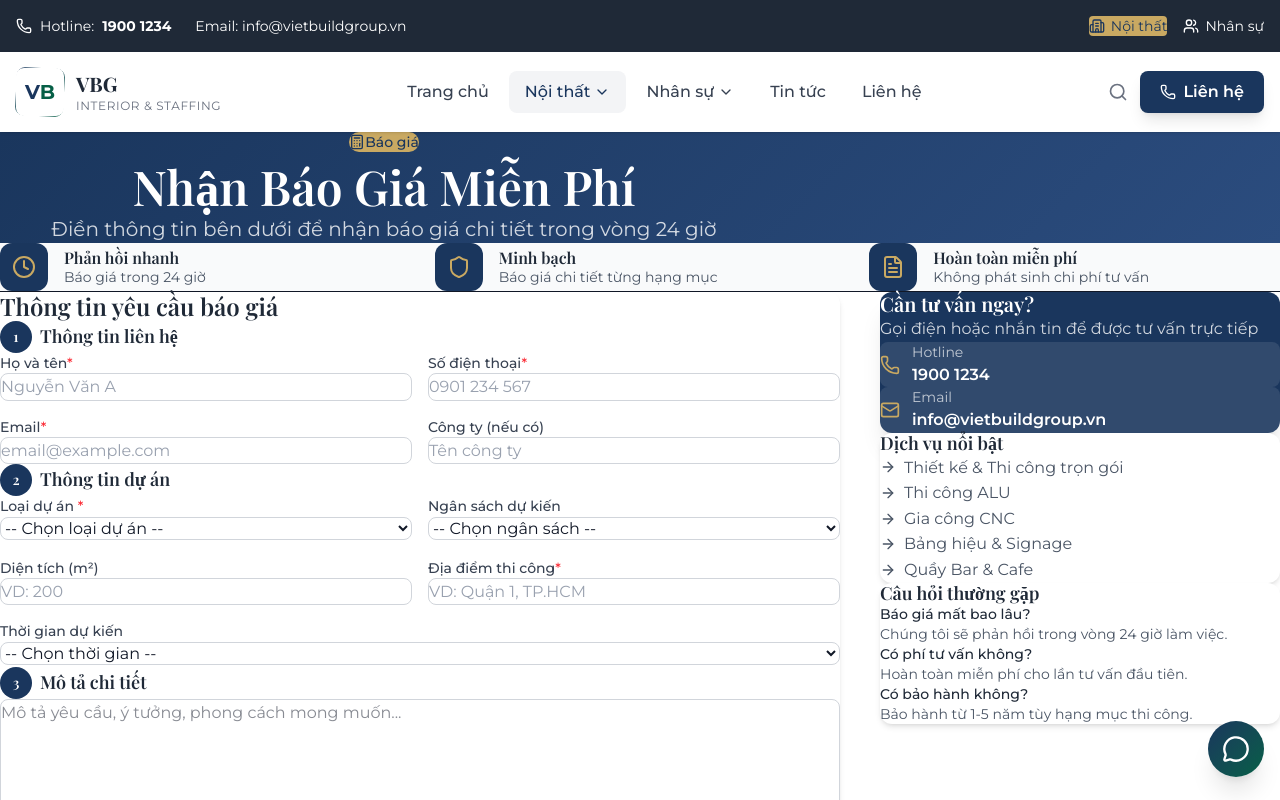
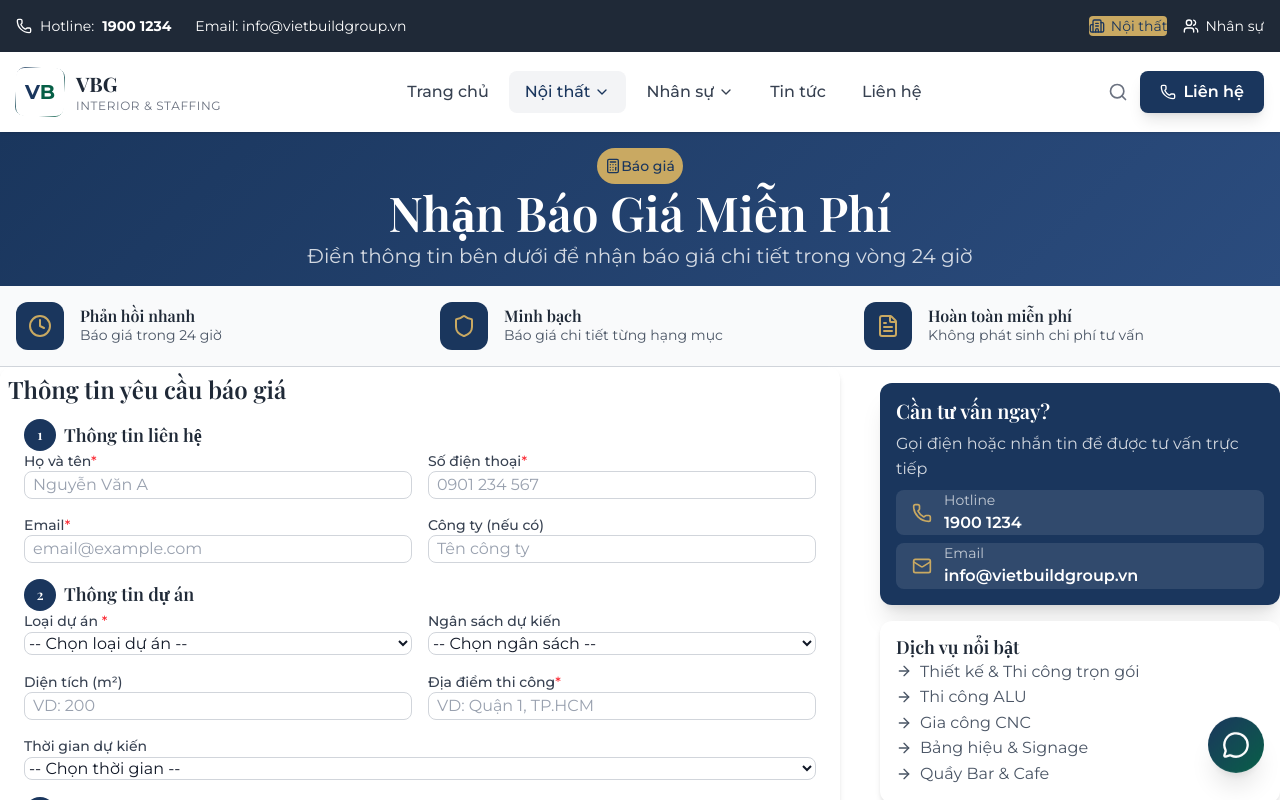
Before and after one commit to buithanhlong1912/GP-Global, a Next.js app in the folder frontend-update/: page /noi-that/bao-gia in a window 1280 px wide. Shown: the top 800 px of the page. Built offline with nearby package versions, Linux system fonts and the light colour scheme.

Commit message:
task/update-ui change css interior screen

```diff
--- a/frontend-update/src/app/noi-that/bao-gia/page.tsx
+++ b/frontend-update/src/app/noi-that/bao-gia/page.tsx
@@ -1,64 +1,70 @@
-"use client";
+'use client';
 
-import { useState } from "react";
-import { motion } from "framer-motion";
-import { Section, Container, SectionHeader, Input, Button, Badge, Card } from "@/components/ui";
-import { COMPANY_INFO, INTERIOR_SERVICES } from "@/lib/constants";
 import {
+  Badge,
+  Button,
+  Card,
+  Container,
+  Input,
+  Section,
+} from '@/components/ui';
+import { COMPANY_INFO, INTERIOR_SERVICES } from '@/lib/constants';
+import { motion } from 'framer-motion';
+import {
+  ArrowRight,
+  Calculator,
+  CheckCircle,
+  Clock,
+  FileText,
+  Mail,
+  Phone,
   Send,
-  Phone,
-  Mail,
-  MapPin,
-  CheckCircle,
+  Shield,
   Upload,
-  FileText,
-  Calculator,
-  Clock,
-  Shield,
-  ArrowRight,
-} from "lucide-react";
+} from 'lucide-react';
+import { useState } from 'react';
 
 const projectTypes = [
-  "Showroom / Cửa hàng",
-  "Nhà hàng / Quán ăn",
-  "Cafe / Bar",
-  "Văn phòng",
-  "Khách sạn",
-  "Bảng hiệu / Signage",
-  "ALU / CNC",
-  "Khác",
+  'Showroom / Cửa hàng',
+  'Nhà hàng / Quán ăn',
+  'Cafe / Bar',
+  'Văn phòng',
+  'Khách sạn',
+  'Bảng hiệu / Signage',
+  'ALU / CNC',
+  'Khác',
 ];
 
 const budgetRanges = [
-  "Dưới 100 triệu",
-  "100 - 300 triệu",
-  "300 - 500 triệu",
-  "500 triệu - 1 tỷ",
-  "1 - 3 tỷ",
-  "Trên 3 tỷ",
-  "Chưa xác định",
+  'Dưới 100 triệu',
+  '100 - 300 triệu',
+  '300 - 500 triệu',
+  '500 triệu - 1 tỷ',
+  '1 - 3 tỷ',
+  'Trên 3 tỷ',
+  'Chưa xác định',
 ];
 
 const timelines = [
-  "Gấp (dưới 1 tháng)",
-  "1 - 2 tháng",
-  "2 - 3 tháng",
-  "3 - 6 tháng",
-  "Chưa xác định",
+  'Gấp (dưới 1 tháng)',
+  '1 - 2 tháng',
+  '2 - 3 tháng',
+  '3 - 6 tháng',
+  'Chưa xác định',
 ];
 
 export default function QuotePage() {
   const [formData, setFormData] = useState({
-    name: "",
-    email: "",
-    phone: "",
-    company: "",
-    projectType: "",
-    budget: "",
-    area: "",
-    location: "",
-    timeline: "",
-    description: "",
+    name: '',
+    email: '',
+    phone: '',
+    company: '',
+    projectType: '',
+    budget: '',
+    area: '',
+    location: '',
+    timeline: '',
+    description: '',
   });
   const [isSubmitting, setIsSubmitting] = useState(false);
   const [isSubmitted, setIsSubmitted] = useState(false);
@@ -86,14 +92,12 @@ export default function QuotePage() {
             Gửi yêu cầu thành công!
           </h1>
           <p className="text-gray-600 mb-8">
-            Cảm ơn bạn đã quan tâm đến dịch vụ của chúng tôi. Đội ngũ tư vấn sẽ liên
-            hệ lại trong vòng 24 giờ để thảo luận chi tiết về dự án của bạn.
+            Cảm ơn bạn đã quan tâm đến dịch vụ của chúng tôi. Đội ngũ tư vấn sẽ
+            liên hệ lại trong vòng 24 giờ để thảo luận chi tiết về dự án của
+            bạn.
           </p>
           <div className="flex justify-center gap-4">
-            <Button
-              variant="primary"
-              onClick={() => setIsSubmitted(false)}
-            >
+            <Button variant="primary" onClick={() => setIsSubmitted(false)}>
               Gửi yêu cầu khác
             </Button>
             <a href="/">
@@ -108,10 +112,13 @@ export default function QuotePage() {
   return (
     <>
       {/* Hero */}
-      <section className="bg-interior-gradient py-16">
+      <section className="bg-interior-gradient !py-4">
         <Container>
-          <div className="text-center max-w-3xl mx-auto">
-            <Badge variant="interior" className="mb-4 bg-[#c9a962] text-[#1a365d]">
+          <div className="text-center mx-auto">
+            <Badge
+              variant="interior"
+              className="mb-4 bg-[#c9a962] text-[#1a365d] !p-2"
+            >
               <Calculator className="w-4 h-4 mr-1" />
               Báo giá
             </Badge>
@@ -126,7 +133,10 @@ export default function QuotePage() {
       </section>
 
       {/* Features Bar */}
-      <Section padding="sm" className="border-b bg-gray-50">
+      <Section
+        padding="sm"
+        className="border-b border-gray-300 bg-gray-50 !p-4"
+      >
         <div className="grid grid-cols-1 md:grid-cols-3 gap-6">
           <div className="flex items-center gap-4">
             <div className="w-12 h-12 bg-[#1a365d] rounded-xl flex items-center justify-center">
@@ -143,7 +153,9 @@ export default function QuotePage() {
             </div>
             <div>
               <h3 className="font-semibold text-gray-900">Minh bạch</h3>
-              <p className="text-sm text-gray-600">Báo giá chi tiết từng hạng mục</p>
+              <p className="text-sm text-gray-600">
+                Báo giá chi tiết từng hạng mục
+              </p>
             </div>
           </div>
           <div className="flex items-center gap-4">
@@ -151,8 +163,12 @@ export default function QuotePage() {
               <FileText className="w-6 h-6 text-[#c9a962]" />
             </div>
             <div>
-              <h3 className="font-semibold text-gray-900">Hoàn toàn miễn phí</h3>
-              <p className="text-sm text-gray-600">Không phát sinh chi phí tư vấn</p>
+              <h3 className="font-semibold text-gray-900">
+                Hoàn toàn miễn phí
+              </h3>
+              <p className="text-sm text-gray-600">
+                Không phát sinh chi phí tư vấn
+              </p>
             </div>
           </div>
         </div>
@@ -162,13 +178,16 @@ export default function QuotePage() {
       <Section padding="xl">
         <div className="grid lg:grid-cols-3 gap-10">
           {/* Form */}
-          <div className="lg:col-span-2">
-            <Card padding="lg">
+          <div className=" lg:col-span-2">
+            <Card padding="lg" className="!p-2">
               <h2 className="text-2xl font-bold text-gray-900 mb-6">
                 Thông tin yêu cầu báo giá
               </h2>
 
-              <form onSubmit={handleSubmit} className="space-y-6">
+              <form
+                onSubmit={handleSubmit}
+                className="space-y-6 !p-4 flex flex-col gap-4"
+              >
                 {/* Personal Info */}
                 <div>
                   <h3 className="text-lg font-semibold text-gray-900 mb-4 flex items-center gap-2">
@@ -187,6 +206,7 @@ export default function QuotePage() {
                         setFormData({ ...formData, name: e.target.value })
                       }
                       required
+                      className="!px-2"
                     />
                     <Input
                       label="Số điện thoại"
@@ -198,6 +218,7 @@ export default function QuotePage() {
                         setFormData({ ...formData, phone: e.target.value })
                       }
                       required
+                      className="!px-2"
                     />
                     <Input
                       label="Email"
@@ -209,6 +230,7 @@ export default function QuotePage() {
                         setFormData({ ...formData, email: e.target.value })
                       }
                       required
+                      className="!px-2"
                     />
                     <Input
                       label="Công ty (nếu có)"
@@ -218,6 +240,7 @@ export default function QuotePage() {
                       onChange={(e) =>
                         setFormData({ ...formData, company: e.target.value })
                       }
+                      className="!px-2"
                     />
                   </div>
                 </div>
@@ -238,7 +261,10 @@ export default function QuotePage() {
                       <select
                         value={formData.projectType}
                         onChange={(e) =>
-                          setFormData({ ...formData, projectType: e.target.value })
+                          setFormData({
+                            ...formData,
+                            projectType: e.target.value,
+                          })
                         }
                         required
                         className="w-full px-4 py-3 rounded-lg border border-gray-300 bg-white focus:outline-none focus:ring-2 focus:ring-[#1a365d]"
@@ -278,6 +304,7 @@ export default function QuotePage() {
                       onChange={(e) =>
                         setFormData({ ...formData, area: e.target.value })
                       }
+                      className="!px-2"
                     />
                     <Input
                       label="Địa điểm thi công"
@@ -288,6 +315,7 @@ export default function QuotePage() {
                         setFormData({ ...formData, location: e.target.value })
                       }
                       required
+                      className="!px-2"
                     />
                     <div className="md:col-span-2">
                       <label className="block text-sm font-medium text-gray-700 mb-1.5">
@@ -326,14 +354,17 @@ export default function QuotePage() {
                     onChange={(e) =>
                       setFormData({ ...formData, description: e.target.value })
                     }
-                    className="w-full px-4 py-3 rounded-lg border border-gray-300 bg-white focus:outline-none focus:ring-2 focus:ring-[#1a365d] resize-none"
+                    className="w-full px-4 py-3 rounded-lg border border-gray-300 bg-white focus:outline-none focus:ring-2 focus:ring-[#1a365d] resize-none !px-2"
                   />
 
                   {/* File Upload */}
-                  <div className="mt-4 p-6 border-2 border-dashed border-gray-300 rounded-xl text-center hover:border-[#1a365d] transition-colors cursor-pointer">
+                  <div className="mt-4 p-6 border-2 border-dashed border-gray-300 rounded-xl text-center hover:border-[#1a365d] transition-colors cursor-pointer !p-4 flex flex-col items-center justify-center gap-2">
                     <Upload className="w-10 h-10 mx-auto text-gray-400 mb-2" />
                     <p className="text-gray-600">
-                      Kéo thả file hoặc <span className="text-[#1a365d] font-medium">chọn file</span>
+                      Kéo thả file hoặc{' '}
+                      <span className="text-[#1a365d] font-medium">
+                        chọn file
+                      </span>
                     </p>
                     <p className="text-sm text-gray-500 mt-1">
                       Bản vẽ, hình ảnh tham khảo (PDF, JPG, PNG - Max 10MB)
@@ -349,6 +380,7 @@ export default function QuotePage() {
                   fullWidth
                   isLoading={isSubmitting}
                   rightIcon={<Send className="w-5 h-5" />}
+                  className="!p-2"
                 >
                   Gửi yêu cầu báo giá
                 </Button>
@@ -357,17 +389,20 @@ export default function QuotePage() {
           </div>
 
           {/* Sidebar */}
-          <div className="space-y-6">
+          <div className="space-y-6 h-full flex flex-col gap-4 !mt-4">
             {/* Contact Card */}
-            <Card variant="elevated" className="bg-[#1a365d] text-white">
+            <Card
+              variant="elevated"
+              className="bg-[#1a365d] text-white !p-4 flex flex-col gap-2"
+            >
               <h3 className="text-xl font-bold mb-4">Cần tư vấn ngay?</h3>
               <p className="text-white/80 mb-6">
                 Gọi điện hoặc nhắn tin để được tư vấn trực tiếp
               </p>
-              <div className="space-y-4">
+              <div className="space-y-4 flex flex-col gap-2">
                 <a
-                  href={`tel:${COMPANY_INFO.hotline.replace(/\s/g, "")}`}
-                  className="flex items-center gap-3 p-3 bg-white/10 rounded-lg hover:bg-white/20 transition-colors"
+                  href={`tel:${COMPANY_INFO.hotline.replace(/\s/g, '')}`}
+                  className="flex items-center gap-3 p-3 bg-white/10 rounded-lg hover:bg-white/20 transition-colors !px-4 "
                 >
                   <Phone className="w-5 h-5 text-[#c9a962]" />
                   <div>
@@ -377,7 +412,7 @@ export default function QuotePage() {
                 </a>
                 <a
                   href={`mailto:${COMPANY_INFO.email}`}
-                  className="flex items-center gap-3 p-3 bg-white/10 rounded-lg hover:bg-white/20 transition-colors"
+                  className="flex items-center gap-3 p-3 bg-white/10 rounded-lg hover:bg-white/20 transition-colors !px-4 "
                 >
                   <Mail className="w-5 h-5 text-[#c9a962]" />
                   <div>
@@ -389,7 +424,7 @@ export default function QuotePage() {
             </Card>
 
             {/* Services Quick List */}
-            <Card>
+            <Card className="!p-4">
               <h3 className="text-lg font-bold text-gray-900 mb-4">
                 Dịch vụ nổi bật
               </h3>
@@ -409,7 +444,7 @@ export default function QuotePage() {
             </Card>
 
             {/* FAQ */}
-            <Card>
+            <Card className="!p-4">
               <h3 className="text-lg font-bold text-gray-900 mb-4">
                 Câu hỏi thường gặp
               </h3>
--- a/frontend-update/src/app/noi-that/page.tsx
+++ b/frontend-update/src/app/noi-that/page.tsx
@@ -81,11 +81,11 @@ export default function InteriorPage() {
           }}
         />
 
-        <Container className="relative z-10 py-20">
+        <Container className="relative z-10 py-20 !px-4">
           <div className="max-w-3xl">
             <Badge
               variant="interior"
-              className="mb-6 bg-[#c9a962] text-[#1a365d]"
+              className="mb-6 bg-[#c9a962] text-[#1a365d] !p-2"
             >
               <Building2 className="w-4 h-4 mr-1" />
               Nội thất
@@ -99,12 +99,13 @@ export default function InteriorPage() {
               đầu. Từ showroom đến nhà hàng, từ ALU đến bảng hiệu - Chúng tôi
               làm được tất cả.
             </p>
-            <div className="flex flex-wrap gap-4">
+            <div className="flex flex-wrap gap-4 !mb-2">
               <Link href="/noi-that/du-an">
                 <Button
                   variant="interior"
                   size="lg"
                   rightIcon={<ArrowRight className="w-5 h-5" />}
+                  className="!p-2"
                 >
                   Xem dự án
                 </Button>
@@ -113,7 +114,7 @@ export default function InteriorPage() {
                 <Button
                   variant="outline"
                   size="lg"
-                  className="border-white text-white hover:bg-white hover:text-[#1a365d]"
+                  className="border-white text-white hover:bg-white hover:text-[#1a365d] !p-[6px]"
                 >
                   Nhận báo giá miễn phí
                 </Button>
@@ -146,14 +147,14 @@ export default function InteriorPage() {
       </section>
 
       {/* Services Grid */}
-      <Section padding="xl">
+      <Section padding="xl" className="!p-4">
         <SectionHeader
           subtitle="Dịch vụ của chúng tôi"
           title="Giải Pháp Nội Thất Toàn Diện"
           description="Từ thiết kế đến thi công, từ ý tưởng đến thực tế - Chúng tôi cung cấp dịch vụ trọn gói"
         />
 
-        <div className="grid md:grid-cols-2 lg:grid-cols-3 gap-6">
+        <div className="grid md:grid-cols-2 lg:grid-cols-3 gap-6 !mt-4">
           {INTERIOR_SERVICES.map((service, index) => (
             <Link
               key={service.id}
@@ -162,10 +163,10 @@ export default function InteriorPage() {
             >
               <Card
                 variant="interactive"
-                className="h-full p-0 overflow-hidden"
+                className="h-full overflow-hidden !p-4"
               >
                 {/* Image */}
-                <div className="relative h-48 overflow-hidden">
+                <div className="relative h-48 overflow-hidden rounded-t-2xl">
                   <div
                     className="absolute inset-0 bg-cover bg-center transition-transform duration-500 group-hover:scale-110"
                     style={{
@@ -181,7 +182,7 @@ export default function InteriorPage() {
                 </div>
 
                 {/* Content */}
-                <div className="p-6">
+                <div className="!py-4">
                   <h3 className="text-xl font-bold text-gray-900 font-heading mb-2 group-hover:text-[#1a365d] transition-colors">
                     {service.title}
                   </h3>
@@ -198,7 +199,7 @@ export default function InteriorPage() {
       </Section>
 
       {/* Process Section */}
-      <Section variant="gray" padding="xl">
+      <Section variant="gray" padding="xl" className="!p-4">
         <SectionHeader
           subtitle="Quy trình làm việc"
           title="4 Bước Để Có Không Gian Hoàn Hảo"
@@ -237,12 +238,12 @@ export default function InteriorPage() {
             <div key={item.step} className="relative">
               {/* Connector Line */}
               {item.step < 4 && (
-                <div className="hidden md:block absolute top-10 left-1/2 w-full h-0.5 bg-[#c9a962]" />
+                <div className="hidden md:block absolute top-25 left-1/2 w-full h-0.5 bg-[#c9a962]" />
               )}
 
-              <div className="relative bg-white p-6 rounded-2xl text-center">
+              <div className="relative bg-white p-6 rounded-2xl text-center flex flex-col gap-2 items-center justify-center min-h-50 ">
                 {/* Step Number */}
-                <div className="w-20 h-20 mx-auto mb-4 bg-[#1a365d] rounded-full flex items-center justify-center text-white relative z-10">
+                <div className="w-20 h-20 mx-auto mb-4 bg-[#1a365d] rounded-full flex items-center justify-center text-white relative z-10 ">
                   <span className="text-2xl font-bold">{item.step}</span>
                 </div>
 
@@ -257,13 +258,13 @@ export default function InteriorPage() {
       </Section>
 
       {/* Featured Projects */}
-      <Section padding="xl">
+      <Section padding="xl" className="!p-4">
         <SectionHeader
           subtitle="Dự án tiêu biểu"
           title="Những Công Trình Ấn Tượng"
         />
 
-        <div className="grid md:grid-cols-3 gap-6 mb-10">
+        <div className="grid md:grid-cols-3 gap-6 mb-10 !mt-4">
           {featuredProjects.map((project) => (
             <Link
               key={project.id}
@@ -278,7 +279,7 @@ export default function InteriorPage() {
                 />
                 <div className="absolute inset-0 bg-gradient-to-t from-black/80 via-black/20 to-transparent" />
 
-                <div className="absolute inset-x-0 bottom-0 p-6">
+                <div className="absolute inset-x-0 bottom-0 !px-4">
                   <Badge variant="interior" className="mb-3">
                     {project.category}
                   </Badge>
@@ -298,6 +299,7 @@ export default function InteriorPage() {
               variant="primary"
               size="lg"
               rightIcon={<ArrowRight className="w-5 h-5" />}
+              className="!p-2 !m-4"
             >
               Xem tất cả dự án
             </Button>
@@ -306,8 +308,8 @@ export default function InteriorPage() {
       </Section>
 
       {/* CTA Section */}
-      <Section variant="interior" padding="lg">
-        <div className="text-center max-w-3xl mx-auto">
+      <Section variant="interior" padding="lg" className="!py-4">
+        <div className="text-center mx-auto">
           <h2 className="text-3xl md:text-4xl font-bold font-heading text-white mb-4">
             Bạn có dự án cần tư vấn?
           </h2>
@@ -315,12 +317,13 @@ export default function InteriorPage() {
             Liên hệ ngay để nhận báo giá miễn phí và tư vấn chuyên nghiệp từ đội
             ngũ của chúng tôi.
           </p>
-          <div className="flex flex-wrap justify-center gap-4">
+          <div className="flex flex-wrap justify-center gap-4 !mt-4">
             <Link href="/noi-that/bao-gia">
               <Button
                 variant="interior"
                 size="lg"
                 rightIcon={<ArrowRight className="w-5 h-5" />}
+                className="!p-2"
               >
                 Nhận báo giá ngay
               </Button>
@@ -329,7 +332,7 @@ export default function InteriorPage() {
               <Button
                 variant="outline"
                 size="lg"
-                className="border-white text-white hover:bg-white hover:text-[#1a365d]"
+                className="border-white text-white hover:bg-white hover:text-[#1a365d] !p-[6px]"
                 leftIcon={<Phone className="w-5 h-5" />}
               >
                 Hotline: 1900 1234
```
Also changed, not shown: frontend-update/src/app/noi-that/du-an/page.tsx (+145 -110 lines).
